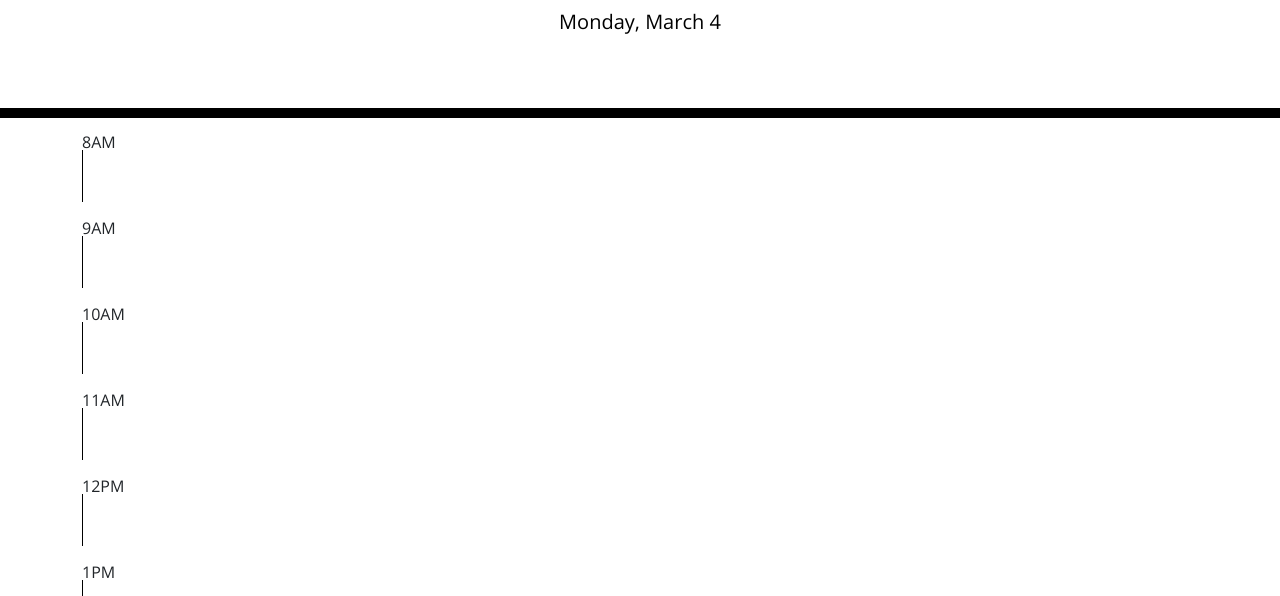
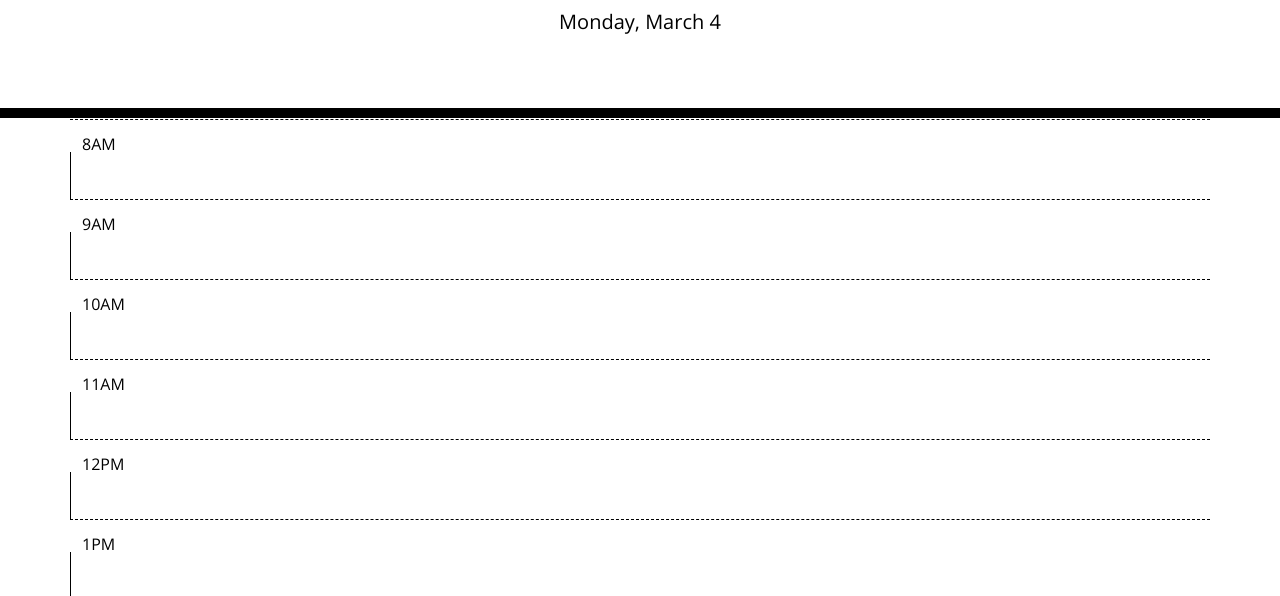
Before and after one commit to englburc/daily-planner, a plain HTML site: page index.html in a window 1280 px wide. Shown: the part 169-765 px from the top of the page. Drawn offline with nearby package versions, Linux system fonts and the light colour scheme.

Commit message:
changed way classes were added in JQuery

```diff
--- a/assets/css/style.css
+++ b/assets/css/style.css
@@ -58,7 +58,7 @@ header {
     color: white;
 }
 
-.saveBtn {
+.button {
     border-left: 1px solid black;
     border-top-right-radius: 15px;
     border-bottom-right-radius: 15px;
@@ -66,7 +66,7 @@ header {
     color: white;
 }
 
-.saveBtn i:hover {
+.button i:hover {
     font-size: 20px;
     transition: all 0.3s ease-in-out;
 }
--- a/assets/js/script.js
+++ b/assets/js/script.js
@@ -10,10 +10,10 @@ elPCurrentDay.text(dayjs().format("dddd, MMMM D"))
 
 // Present time blocks for standard business hours when the user scrolls down.
 $.each(timeSlots, function(i, t){
-    let row = $("<div class=´row´></div>");
-    let hour = $("<div class=´hour´></div>")
-    let description = $("<textarea class=´description´></textarea>")
-    let button = $("<div class=´button´></div>")
+    let row = $("<div>").addClass("row");
+    let hour = $("<div>").addClass("hour");
+    let description = $("<textarea>").addClass("description");
+    let button = $("<div>").addClass("button");
 
     hour.html("<br>" + t[0]);
     row.attr("data-time", t[1]);
```
